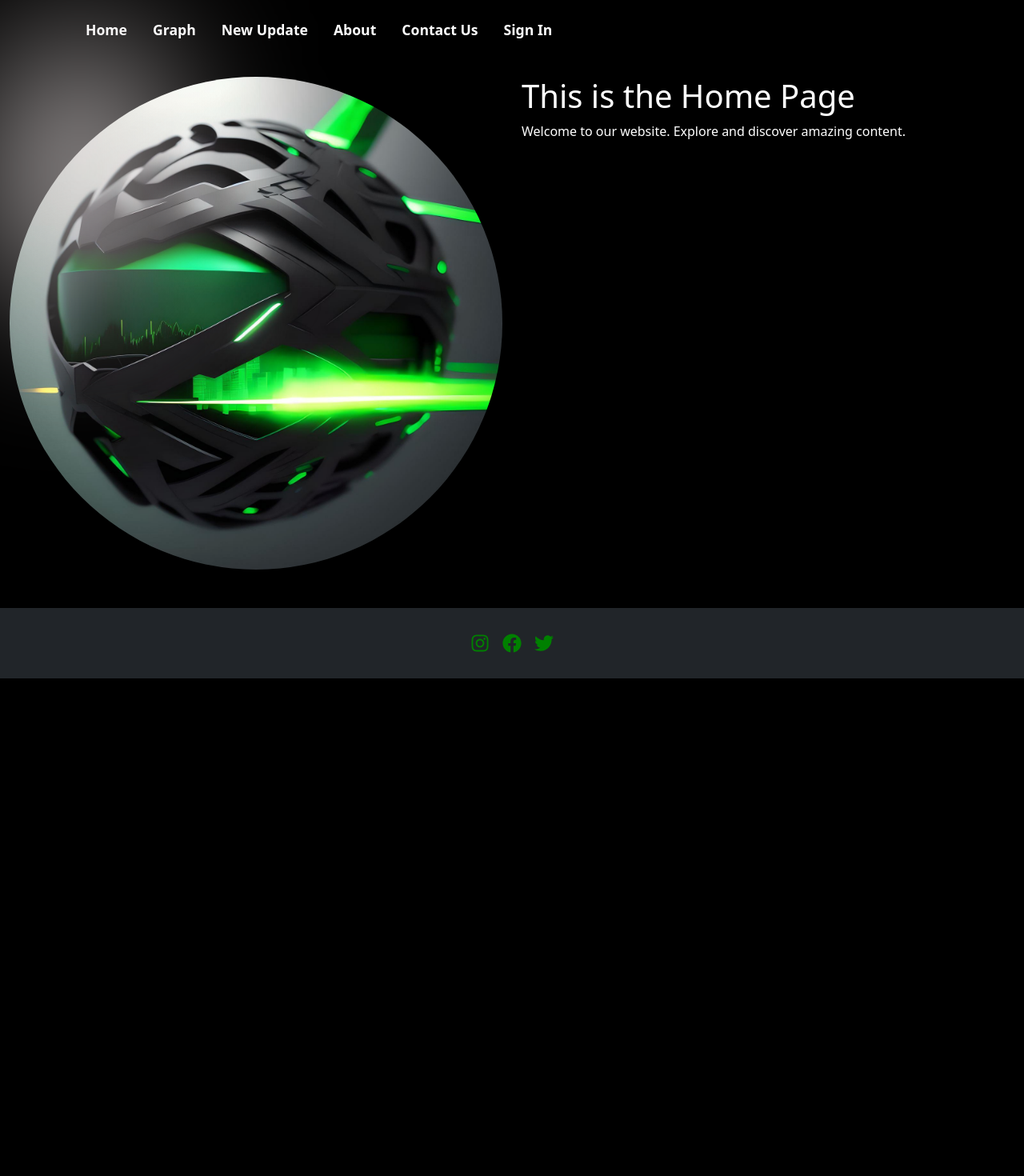
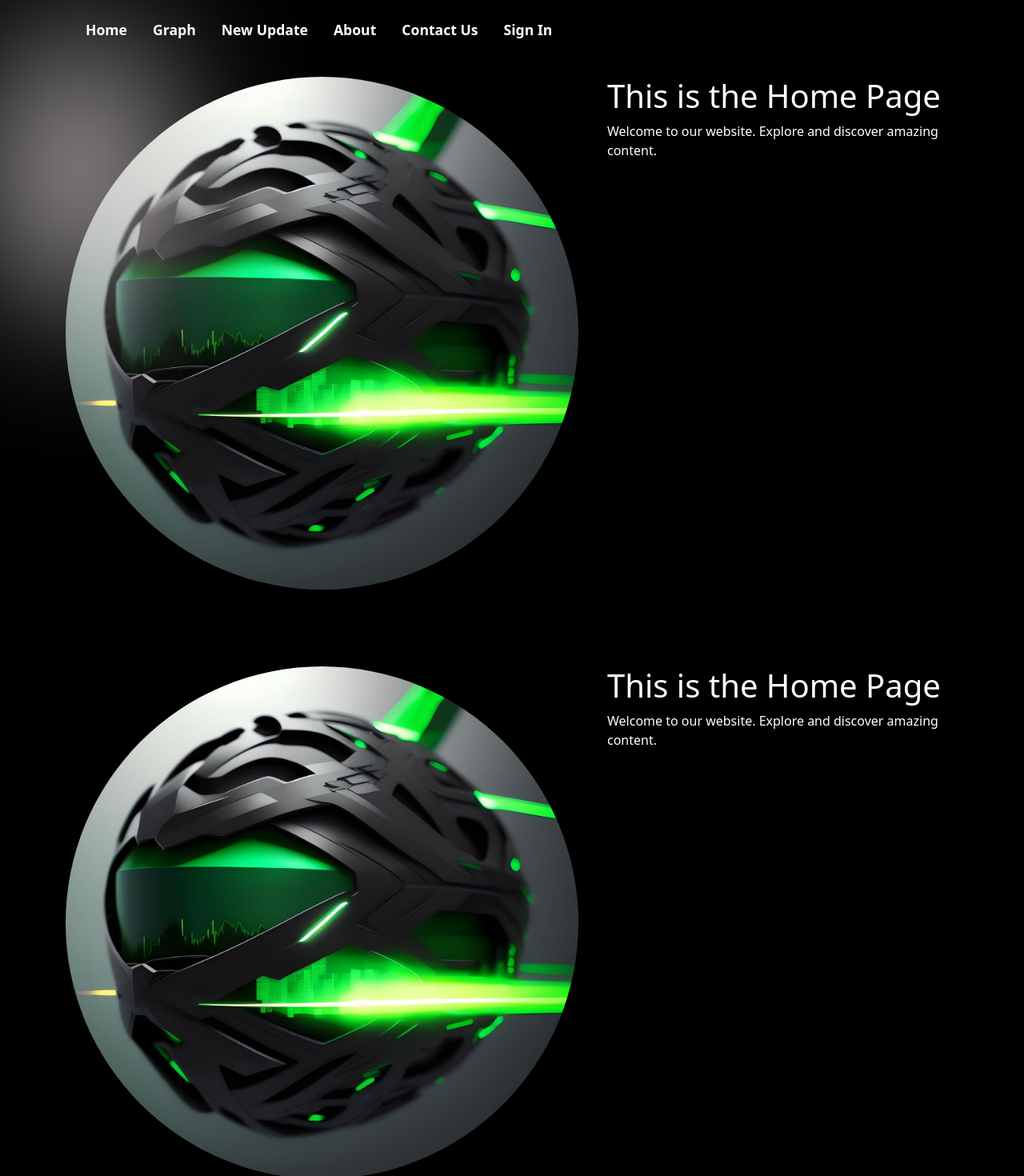
Before and after one commit to DanielCabador/react-project2, a React (Vite) app: page / in a window 1280 px wide. Shown: the top 1470 px of the page at 80% size. Before the commit the page ends 848 px from the top, so only its background shows below. Built offline with nearby package versions, Linux system fonts and the light colour scheme.

Commit message:
Transfered Hero component to Layout component for flexibility

```diff
--- a/src/App.jsx
+++ b/src/App.jsx
@@ -4,14 +4,15 @@ import Graphs from "./component/Graphs";
 import Contact from "./component/Contact";
 import Navbar from "./component/Navbar/Navbar";
 import About from "./component/About/About";
-import HeroPage from "./HeroPage";
+import { Layout } from "./Layout";
 import Footer from "./component/Footer/Footer";
 const App = () => {
   return (
     <div className="app-container">
       <Navbar />
+      <Layout />
       <Routes>
-        <Route path="/" element={<HeroPage />} />
+        <Route path="/" element={<Layout />} />
         <Route path="/graphs" element={<Graphs />} />
         <Route path="/contact" element={<Contact />} />
         <Route path="/about" element={<About />} />
--- a/src/HeroPage.jsx
+++ b/src/HeroPage.jsx
@@ -1,19 +1,25 @@
 const HeroPage = () => {
   return (
-    <div className="hero-page bg-black">
+    <div className="hero-page container mt-5 ">
       <br />
       <br />
-      <div className="container-fluid my-5">
+      <div className="-fluid">
         <div className="row">
-          <div className="col-lg-6">
-            <a href="#" className="picture-link">
-              <img src="public\Greenblack-image.jpg" alt="Picture" className="picture-img img-fluid rounded-circle" />
+          <div className="col-lg-7">
+            <a href="#" className="text-center picture-link">
+              <img
+                src="public\Greenblack-image.jpg"
+                alt="Picture"
+                className="picture-img img-fluid rounded-circle"
+              />
             </a>
           </div>
-          <div className="col-lg-6">
-            <div className="text-container text-white">
+          <div className="col-lg-5 ">
+            <div className="container text-container text-white">
               <h1>This is the Home Page</h1>
-              <p>Welcome to our website. Explore and discover amazing content.</p>
+              <p>
+                Welcome to our website. Explore and discover amazing content.
+              </p>
             </div>
           </div>
         </div>
--- /dev/null
+++ b/src/Layout.jsx
@@ -0,0 +1,8 @@
+import HeroPage from "./HeroPage";
+export const Layout = () => {
+  return (
+    <>
+      <HeroPage title />
+    </>
+  );
+};
```
